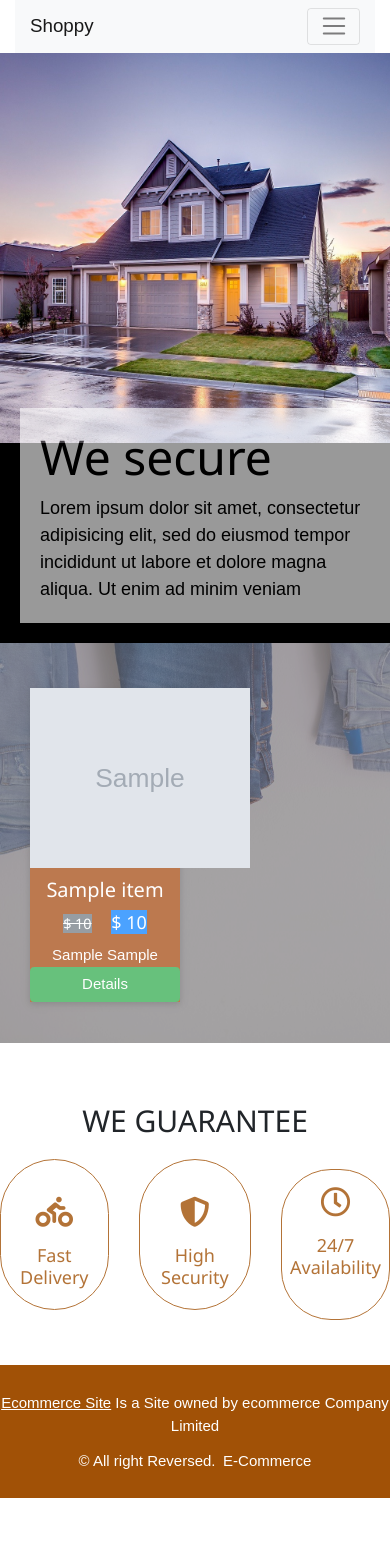
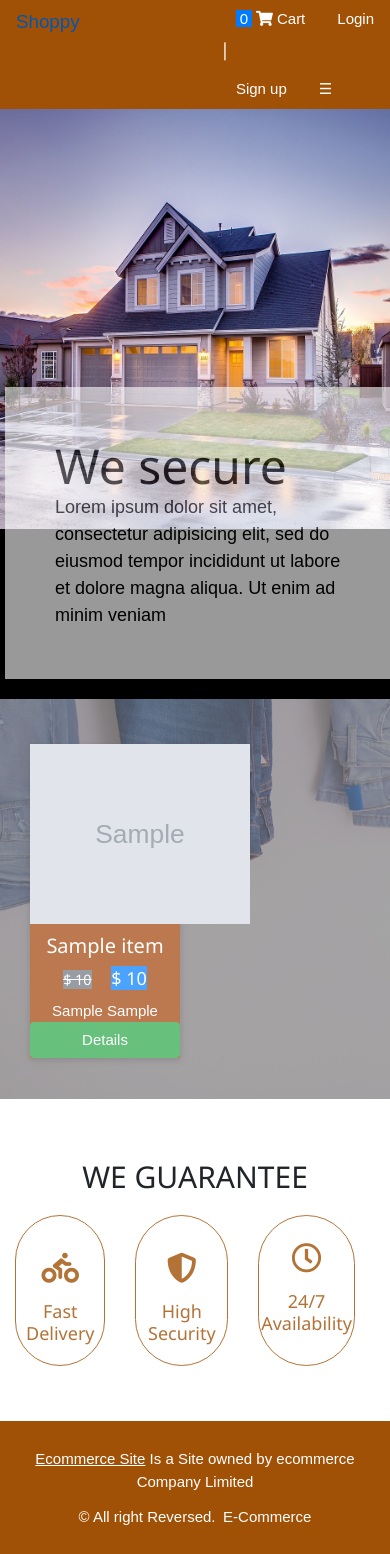
Before and after one commit to Jonas1015/ecomm, a Django app: template ecomm_app/templates/ecomm/home.html in a window 390 px wide. Before the commit the page ends 1498 px from the top, so only its background shows below. Run offline with Django 3.2, Linux system fonts and the light colour scheme; the template is opened without the code that fills it: most values are stand-ins (such as "Sample title", 1, 10 or a date in 2020); grey boxes marked "Sample" are stand-in pictures; parts of the project's set-up code (start-up, migrations or seed data) failed here and were passed over; some libraries are stand-ins or nearby versions; some web fonts are replaced.

Commit message:
Continuing doing css modifications and navigation bar modification

```diff
--- a/ecomm_app/static/style.css
+++ b/ecomm_app/static/style.css
@@ -17,9 +17,10 @@
 body nav {
   /* background: #a15106 !important; */
   background: var(--theme);
+  color: #ffffff !important;
 }
 
-body nav .navbar-toggler span {
+body nav .navbar-toggler .navbar-toggler-icon {
   color: #ffffff !important;
 }
 
@@ -132,7 +133,6 @@
     left: 20px;
     background: #fff;
     /* background: var(--theme); */
-    padding: 20px;
     z-index: 1;
     color: #000;
     opacity: 0.6;
@@ -145,17 +145,13 @@
   }
   .slider .slide .content p
   {
-    margin: 10px 0 0;
+    margin: 0px 0 0;
     padding: 0;
     font-size: 18px;
   }
 }
 
 /* End of slider */
-
-.carousel-item img {
-  height: 450px !important;
-}
 
 /* products home page */
 .container .row .home-column .products .w3-card{
@@ -176,7 +172,7 @@
 @media (max-width: 576px)
 {
   .container .row .home-column .products .w3-card{
-      margin: 0px 0 10px 10px;
+      margin: 0px 0px 10px 10px;
       width: 150px;
       height: auto;
       padding: 0px 0px;
@@ -235,9 +231,9 @@
     margin: 10px 30px 10px 30px;
   }
   .icon3{
-    margin: 20px 0px 0px 0px;
-    padding: 10px 0px;
-    border-radius: 50px;
+    margin: 10px 20px 10px 0px;
+    padding: 20px 2px 0px;
+    border-radius: 60px;
   }
 }
 @media (man-width: 768px)
@@ -284,7 +280,26 @@
   width: 100%;
   height: 100%;
 }
-
+@media (max-width: 586px) {
+  .pimg {
+    background-image: url('img/7.jpg');
+    min-height: 400px;
+    position: relative;
+    opacity: 0.7;
+    background-position: center;
+    background-size: cover;
+    background-repeat: no-repeat;
+    background-attachment: fixed;
+  }
+  .pimg .layer {
+    background-color: rgba(0,0, 0, 0.5);
+    position: absolute;
+    top: 0;
+    left: 0;
+    width: 100%;
+    height: 100%;
+  }
+}
 
 /* product Detail View */
 
--- a/ecomm_app/templates/ecomm/base.html
+++ b/ecomm_app/templates/ecomm/base.html
@@ -7,7 +7,7 @@
       <meta name="viewport" content="width=device-width, initial-scale=1.0">
       <meta http-equiv="X-UA-Compatible" content="ie=edge">
       <link rel="stylesheet" type="text/css" href="{% static 'css/bootstrap.min.css' %}">
-      <!-- <link rel="stylesheet" type="text/css" href="{% static 'https://maxcdn.bootstrapcdn.com/font-awesome/4.7.0/css/font-awesome.min.css' %}"> -->
+      <link rel="stylesheet" type="text/css" href="{% static 'https://maxcdn.bootstrapcdn.com/font-awesome/4.7.0/css/font-awesome.min.css' %}">
       <link rel="stylesheet" type="text/css" href="{% static 'css/w3.css' %}">
       <link rel="stylesheet" type="text/css" href="{% static 'style.css' %}">
       <link rel="stylesheet" type="text/css" href="{% static 'font.css' %}">
@@ -15,33 +15,35 @@
       <title>Shoppy | {% block title %} {% endblock %}</title>
   </head>
   <body>
-    <div class="col-sm-12">
-      <nav class="navbar navbar-expand-lg navbar-light bg-light ">
-        <a class="navbar-brand" href="{% url 'ecomm_app:home' %}">Shoppy</a>
-        <button class="navbar-toggler" type="button" data-toggle="collapse" data-target="#navbarSupportedContent" aria-controls="navbarSupportedContent" aria-expanded="false" aria-label="Toggle navigation">
-          <span class="navbar-toggler-icon" style="color: white;"></span>
-        </button>
-
-        <div class="collapse navbar-collapse" id="navbarSupportedContent">
-          <div class="navbar-nav mr-auto"></div>
-          <form class="form-inline">
-            {% if user.is_authenticated %}
-              <a href="{% url 'ecomm_app:order-summary' %}" class="mr-3">
+    <nav class="w3-bar">
+      <a href="{% url 'ecomm_app:home' %}" class="navbar-brand w3-bar-item ">Shoppy</a>
+      <div class="w3-right">
+          <a href="{% url 'ecomm_app:order-summary' %}" class="w3-bar-item">
             <span class="badge-primary z-depth-1 pl-1 mr-1"> {{ request.user| cart_item_count }} </span>
             <i class="fa fa-shopping-cart"></i>
             <span class="clearfix ">Cart</span>
           </a>
-              <a href="{% url 'profile' %}" class="mr-3"><i class="fa fa-cog"></i></a>
-              <a href="{% url 'logout' %}" class=""><i class="fa fa-sign-in-alt"></i></a>
+          {% if user.is_authenticated %}
+          <a href="{% url 'profile' %}" class="w3-bar-item w3-hide-small"><i class="fa fa-user mr-3"></i> Profile</a>
+          <a href="{% url 'logout' %}" class="w3-bar-item w3-hide-small"><i class="fa fa-sign-in-alt mr-3"></i>Logout</a>
           {% else %}
-            <a href="{% url 'login' %}" class="mr-3">Login</a>
+          <a href="{% url 'login' %}" class="w3-bar-item">Login</a>
           <h5>|</h5>
-            <a href="{% url 'register' %}" class="ml-3">Sign up</a>
+          <a href="{% url 'register' %}" class="w3-bar-item">Sign up</a>
           {% endif %}
-          </form>
+          <a href="javascript:void(0)" class="w3-bar-item w3-hide-large w3-hide-medium" onclick="myFunction()">&#9776;</a>
+      </div>
+      <div id="demo" class="w3-bar-block w3-hide w3-right w3-hide-large w3-hide-medium">
+        {% if user.is_authenticated %}
+        <a href="{% url 'profile' %}" class="w3-bar-item "><i class="fa fa-user mr-3"></i> Profile</a>
+        <a href="{% url 'logout' %}" class="w3-bar-item "><i class="fa fa-sign-in-alt mr-3"></i>Logout</a>
+        {% else %}
+        <a href="{% url 'login' %}" class="w3-bar-item ">Login</a>
+        <h5>|</h5>
+        <a href="{% url 'register' %}" class="w3-bar-item ">Sign up</a>
+        {% endif %}
+      </div>
     </nav>
-    </div>
-
     {% if messages %}
        {% for message in messages %}
         <div style="margin: 60px;" class="alert alert-{{ message.tags }} dismissible fade show" role="alert">
@@ -110,8 +112,20 @@
         </div>
       </div>
     </section>
+
+
+<script>
+function myFunction() {
+  var x = document.getElementById("demo");
+  if (x.className.indexOf("w3-show") == -1) {
+    x.className += " w3-show";
+  } else {
+    x.className = x.className.replace(" w3-show", "");
+  }
+}
+</script>
+
     <!-- ./Footer -->
-    </div>
     <script type="text/javascript" src="{% static 'js/jquery.js' %}"></script>
     <script type="text/javascript" src="{% static 'js/bootstrap.min.js' %}"></script>
     <script type="text/javascript" src="{% static 'fontawesome/js/all.js' %}"></script>
--- a/ecomm_app/templates/ecomm/home.html
+++ b/ecomm_app/templates/ecomm/home.html
@@ -3,7 +3,7 @@
 {% block content %}
     <div class="outer_container">
       <div class="row">
-        <div class="col-md-12 col-sm-12">
+        <!-- <div class="col-md-12 col-sm-12"> -->
           <!-- <div id="carouselExampleCaptions" class="carousel slide" data-ride="carousel">
           <ol class="carousel-indicators">
             <li data-target="#carouselExampleCaptions" data-slide-to="0" class="active"></li>
@@ -22,8 +22,7 @@
               <img src="../../static/img/11.jpg" class="d-block w-100" alt="...">
       </div>
     </div> -->
-
-    <div class="slider col-sm-12 mr-5 pr-5">
+    <div class="slider col-12 col-sm-12 mr-5 pr-5">
       <div class="slide">
         <div class="content">
           <h2>We trade</h2>
@@ -65,9 +64,9 @@
 
 
 <!-- Parallax with cards -->
-    <div class="par-container" id="offers">
+    <div class="par-container col-12"  id="offers">
       <div class="row">
-        <div class="pimg col-md-12">
+        <div class="pimg col-12 col-md-12">
           <div class="layer">
           </div>
           <div class="ptext">
@@ -136,9 +135,10 @@
         </div>
       </div>
     </div>
+    <div class="row">
       <div class="container mb-5 w3-center" id="services">
         <h2>WE GUARANTEE</h2>
-          <div class="icons">
+        <div class="icons col-12">
           <div class="icon1">
             <!-- <i class="fa fa-helicopter"></i> -->
             <i class="fa fa-biking"></i>
@@ -154,4 +154,5 @@
           </div>
         </div>
       </div>
+    </div>
 {% endblock %}
```
Also changed, not shown: db.sqlite3. Lines whose indentation alone changed are shown as unchanged.
